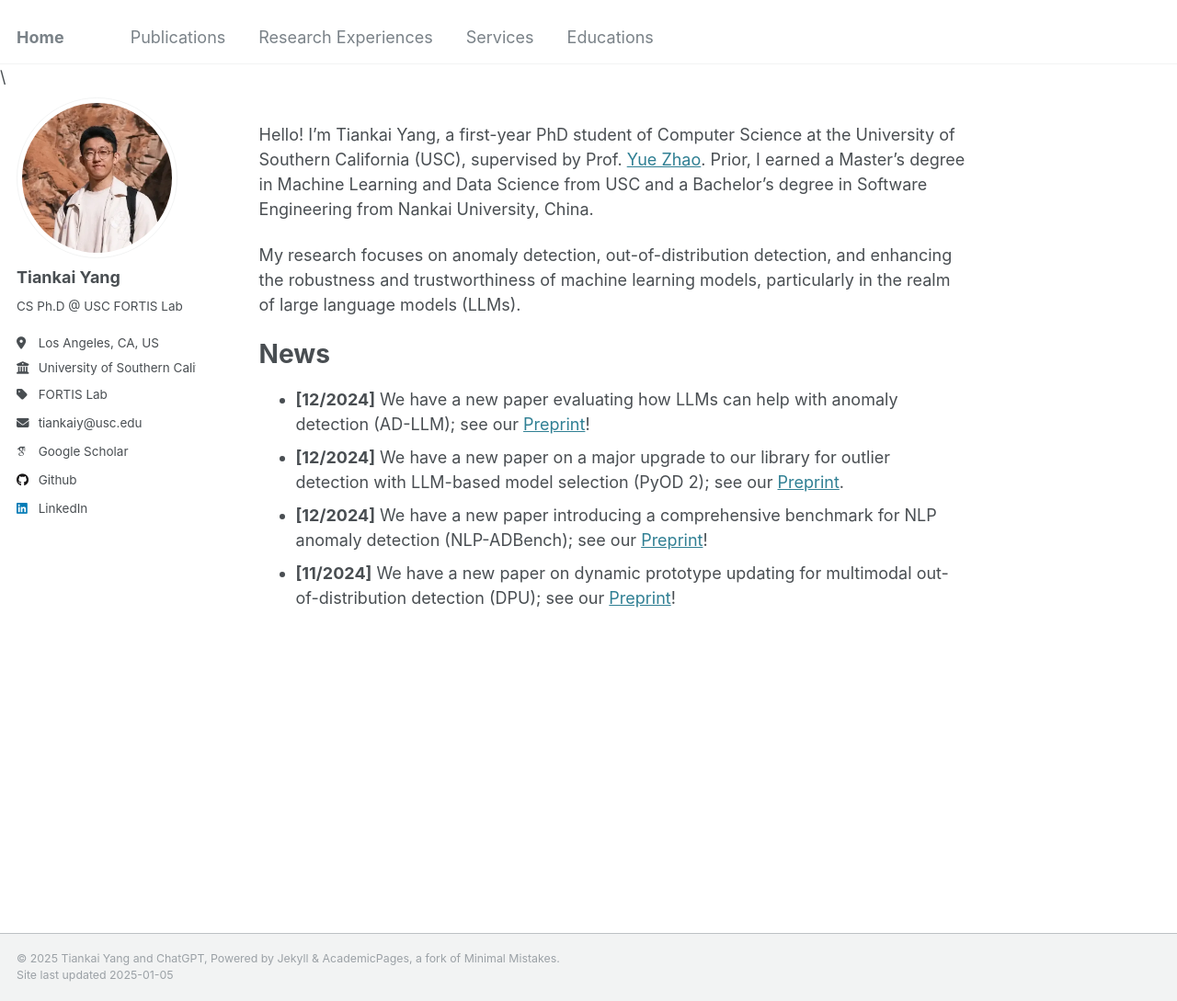
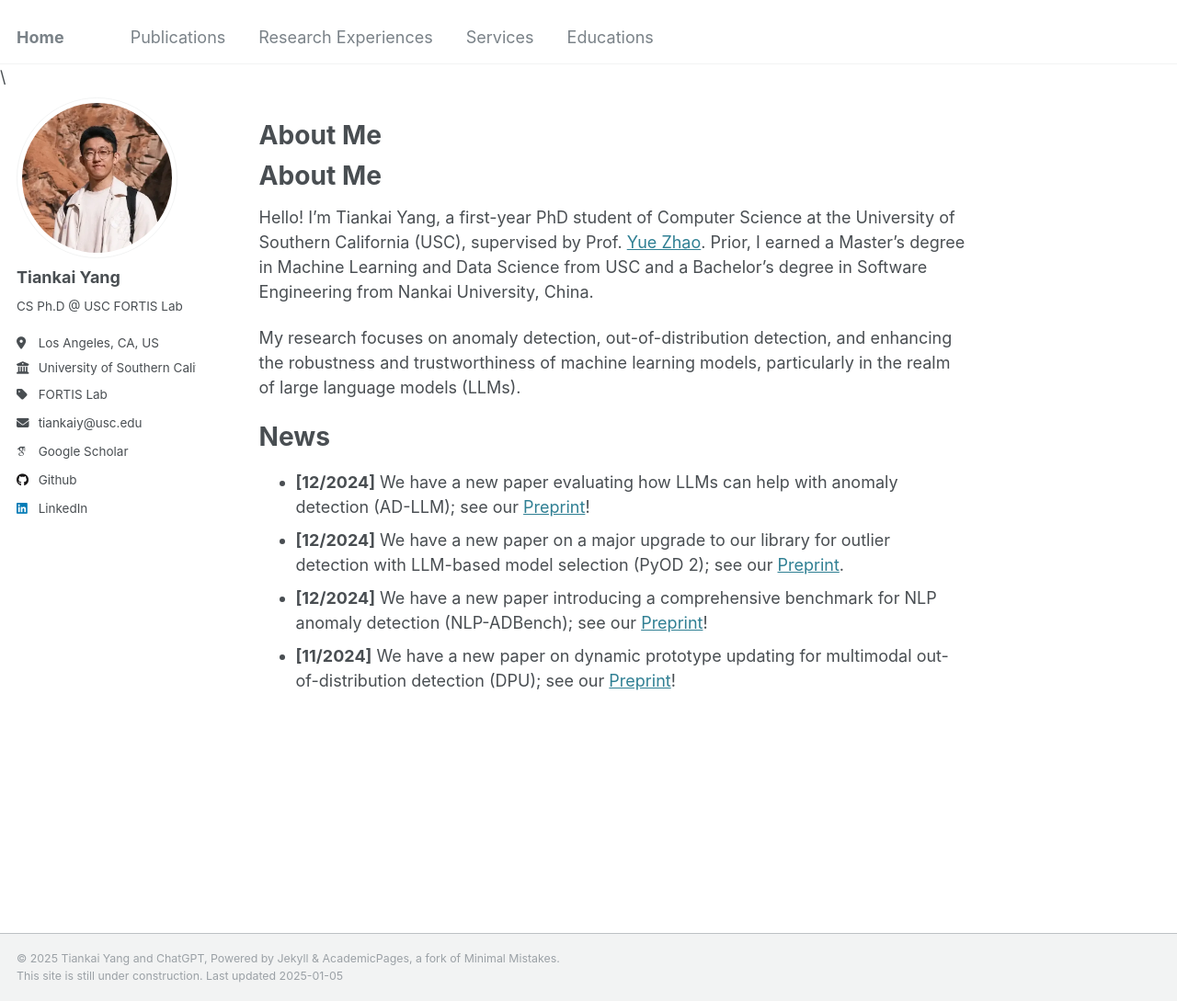
Before and after one commit to RaymondY/raymondy.github.io, a Jekyll site: the page built from _pages/about.md, in a window 1280 px wide and 1089 px high. Shown: the whole window at 92% size. Built offline with Jekyll 4.4.1, drawn with Linux system fonts in a browser that asks for light colours; some web fonts are replaced; our own code applies the rules of GitHub Pages for plain Markdown files.

Commit message:
Fix bugs.

```diff
--- a/_includes/footer.html
+++ b/_includes/footer.html
@@ -25,5 +25,5 @@
 </div> -->
 <div class="page__footer-copyright">
   &copy; {{ site.time | date: '%Y' }} {{ site.name | default: site.title }} and ChatGPT, {{ site.data.ui-text[site.locale].powered_by | default: "Powered by" }} <a href="http://jekyllrb.com" rel="nofollow">Jekyll</a> &amp; <a href="https://github.com/academicpages/academicpages.github.io">AcademicPages</a>, a fork of <a href="https://mademistakes.com/work/minimal-mistakes-jekyll-theme/" rel="nofollow">Minimal Mistakes</a>.<br />
-  Site last updated {{ "now" | date: '%Y-%m-%d' %}}
+  This site is still under construction. Last updated {{ "now" | date: '%Y-%m-%d' %}}
 </div>
--- a/_pages/about.md
+++ b/_pages/about.md
@@ -6,6 +6,8 @@
   - /about.html
 ---
 
+About Me
+======
 Hello! I’m Tiankai Yang, a first-year PhD student of Computer Science at the University of Southern California (USC), supervised by Prof. [Yue Zhao](https://viterbi-web.usc.edu/~yzhao010/index.html). Prior, I earned a Master’s degree in Machine Learning and Data Science from USC and a Bachelor’s degree in Software Engineering from Nankai University, China.
 
 My research focuses on anomaly detection, out-of-distribution detection, and enhancing the robustness and trustworthiness of machine learning models, particularly in the realm of large language models (LLMs).
```
